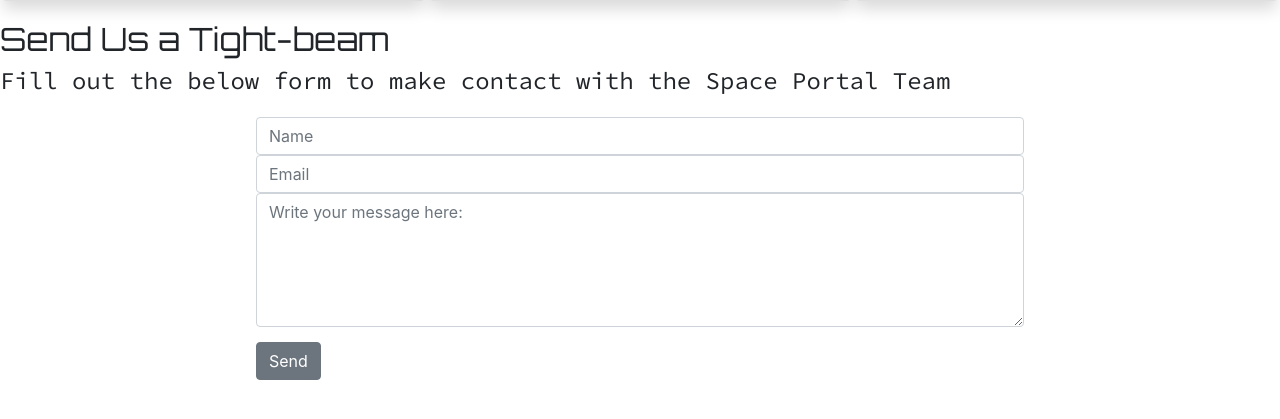
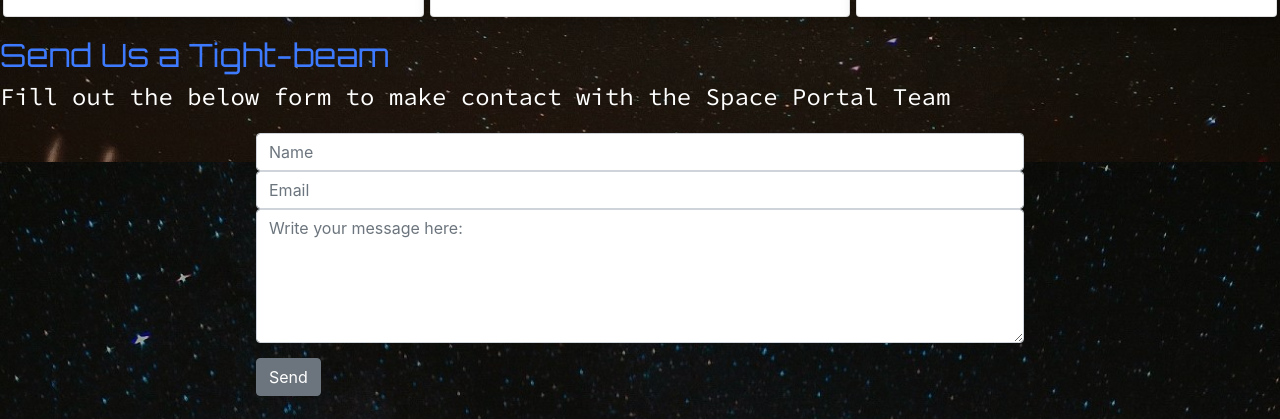
Before and after one commit to mparkcode/sql_test, a PHP site: page / in a window 1280 px wide. Shown: the part 1758-2177 px from the top of the page. Before the commit the page ends 2138 px from the top, so only its background shows below. Run offline with PHP 8.4, Linux system fonts and the light colour scheme; some libraries are stand-ins or nearby versions.

Commit message:
added background image and some styling

```diff
--- a/assets/css/style.css
+++ b/assets/css/style.css
@@ -1,15 +1,33 @@
+/*-------Background-------*/
+body {
+  background-image: url("../images/background/image-parallax-2.jpg"); /*--Photo by Ivana Cajina on Unsplash--*/
+  background-attachment: fixed;
+  background-position: center;
+  background-repeat: no-repeat;
+  background-size: cover;
+}
+
+
 /*---------------Text---------------*/
 
 h1, h2 {
     font-family: 'Orbitron', sans-serif;
+    color: #3D7AFD;
 }
 
 h3, h4, h5, p, li {
     font-family: 'Source Code Pro', monospace;
+    color: white;
 }
 
+/*-------Styling------*/
 .jumbotron {
+    padding-top: 5rem;
     margin-top: 2rem;
+}
+
+.jumbotron  h1{
+    color: #1F0954;
 }
 
 .navbar li {
--- a/assets/js/portal.js
+++ b/assets/js/portal.js
@@ -22,7 +22,7 @@
 $.ajax({
     url: "https://api.nasa.gov/planetary/apod?api_key=dsT6CrZDV5ElMadg5VA98MakyGLRFptKrw5h0BNN",
     success: function (APOD) {
-        document.getElementById("img").innerHTML = "<img src=" + APOD.url + " sytle='width:100%;' />";
+        document.getElementById("img").innerHTML = "<img src=" + APOD.url + ">";
         document.getElementById("copyright").innerHTML = "By " + APOD.copyright;
         document.getElementById("title").innerHTML = APOD.title;
         document.getElementById("explanation").innerHTML = APOD.explanation;
--- a/index.html
+++ b/index.html
@@ -57,7 +57,7 @@
 
 	<div class="container-fluid">
 		<div class="row apod">
-			<thing id="img"></thing>
+			<div id="img"></div>
 		</div>
 		<div class="pt-3">
 			<h2 id="title"></h2>
```
Also changed, not shown: assets/images/background/image-parallax-2.jpg (added), assets/images/background/image-parallax.jpg (added), assets/images/background/milky-way-1.jpg (deleted).
